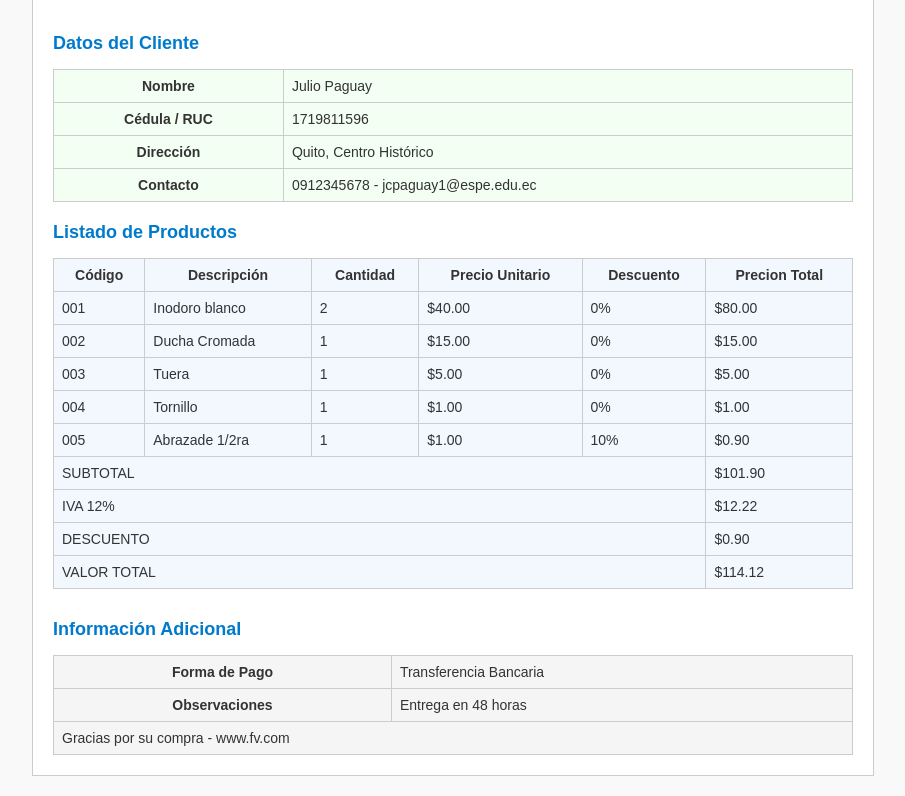
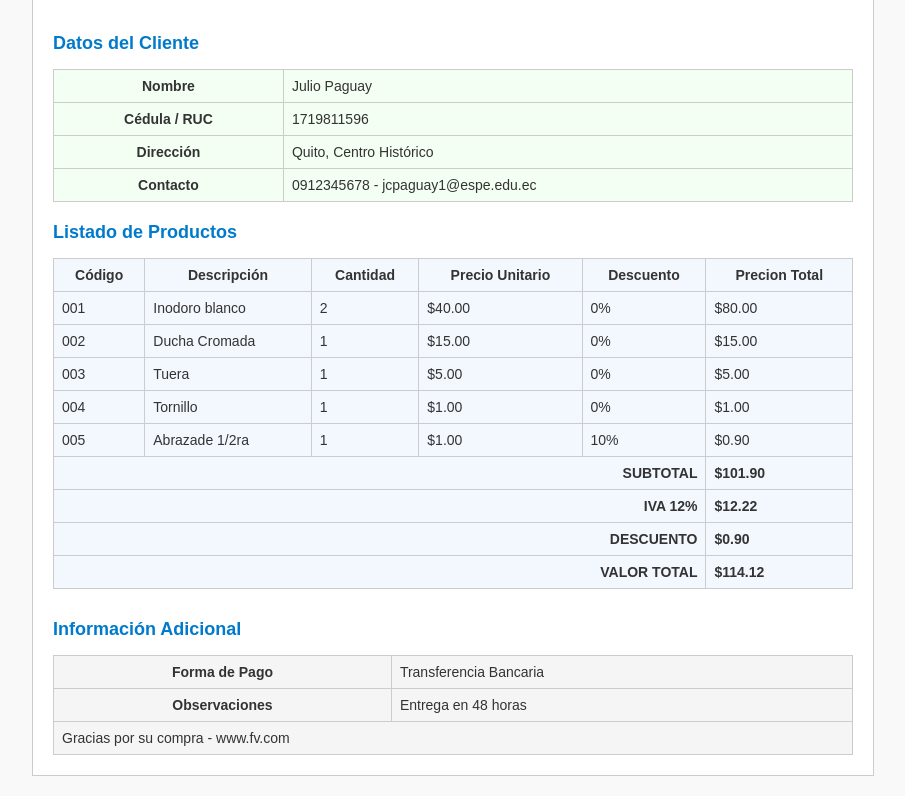
Before and after one commit to JCPB2000/A2.Paguay_Julio_PICW, a plain HTML site: page index.html in a window 1280 px wide. Shown: the part 786-1582 px from the top of the page, without its empty margins (187-1092 px from the left). Drawn offline with Linux system fonts and the light colour scheme.

Commit message:
Diseño de tabla total

```diff
--- a/public/css/style.css
+++ b/public/css/style.css
@@ -74,3 +74,13 @@ th, td {
 .bloque-adicional table th, .bloque-adicional table td {
     background: #f5f5f5;
 }
+
+/* Total */
+.total-label {
+    text-align: right;
+    font-weight: bold;
+}
+
+.total {
+    font-weight: bold;
+}
```
